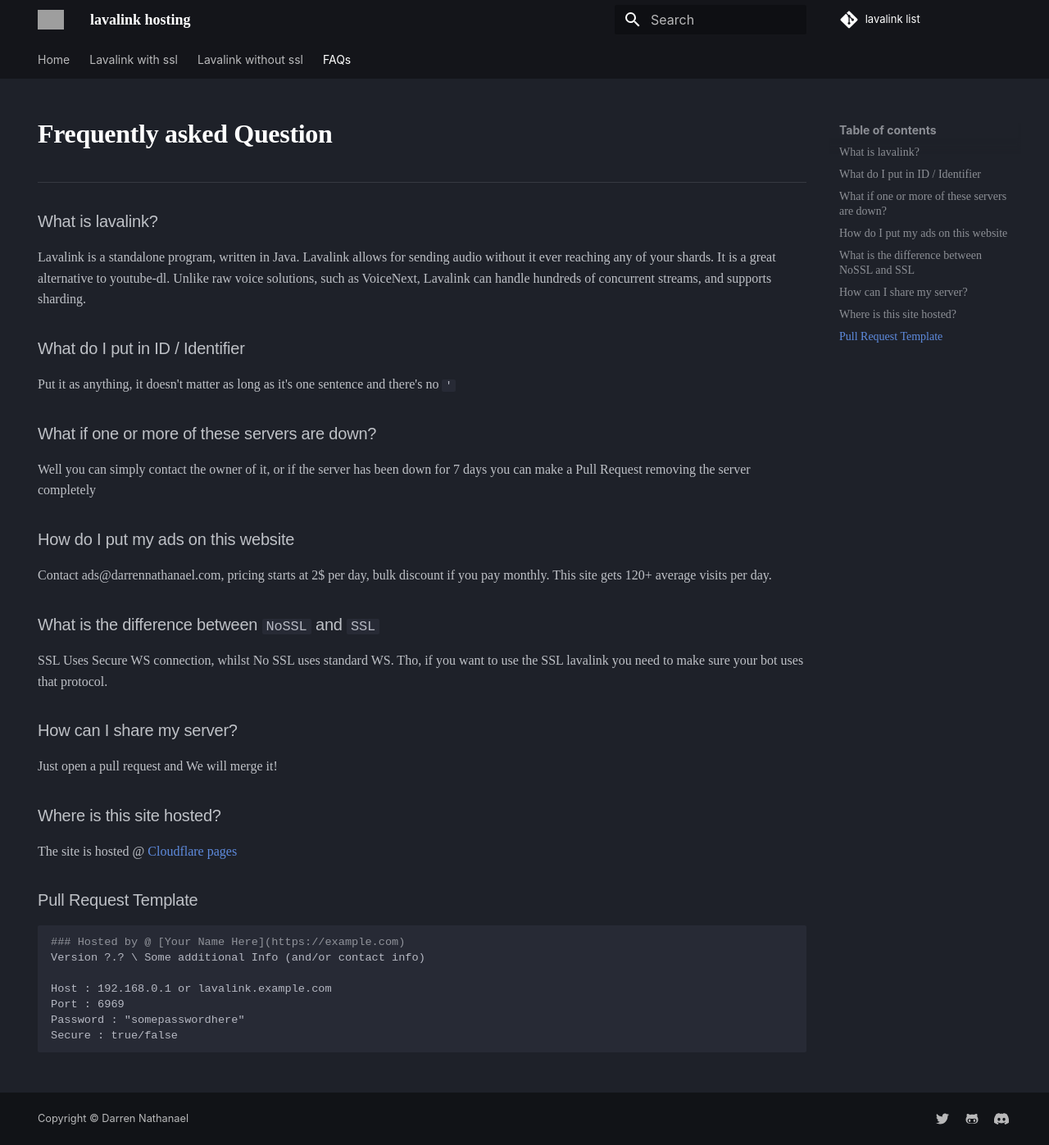
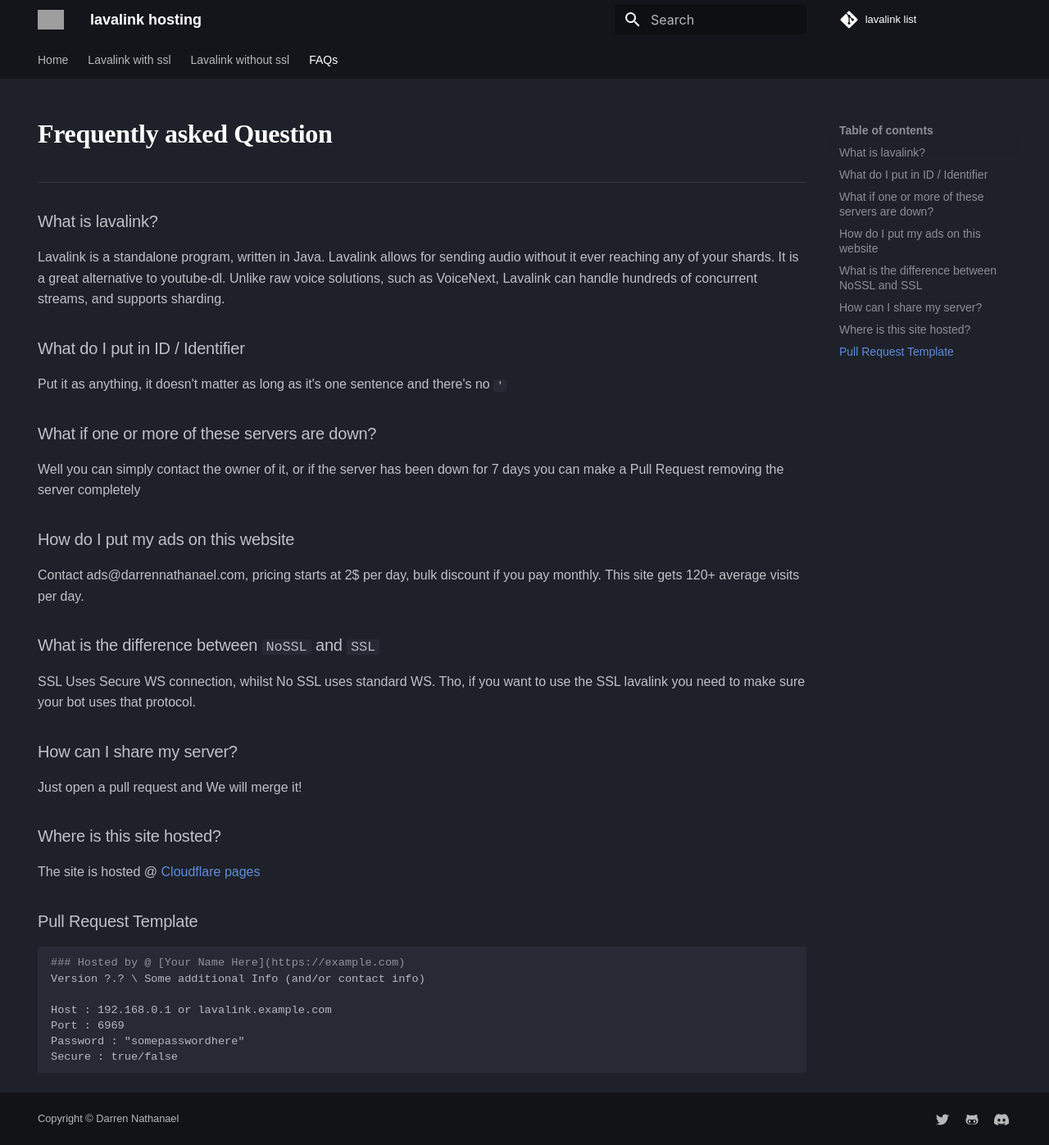
Before and after one commit to DarrenOfficial/lavalink-list, an MkDocs documentation site: the page built from docs/FAQ/frequently-asked-questions.md, in a window 1280 px wide and 1397 px high. Shown: the whole window at 82% size. Built offline with MkDocs 1.6.1 and Material for MkDocs 9.7.7, drawn with Linux system fonts in a browser that asks for light colours; some web fonts are replaced; comment, search, counter and statistics services are not loaded; a style sheet for code colours, icons or effects is not loaded; grey boxes are pictures that could not be loaded.

Commit message:
Fix Text Rendering IOS

```diff
--- a/overrides/main.html
+++ b/overrides/main.html
@@ -19,13 +19,25 @@
 }
  body {
      margin-bottom: 10px;
-     text-rendering: auto;
+  font-family: "Gotham SSm A", "Gotham SSm B", -apple-system Helvetica, Arial, sans-serif, "Apple Color Emoji", "Segoe UI Emoji", "Segoe UI Symbol", "Noto Color Emoji";
+  overflow-x: hidden;
+  text-rendering: auto;
+  -webkit-font-smoothing: antialiased;
+  -moz-osx-font-smoothing: grayscale;
 }
  p {
-     font-family: "Gotham SSm A", "Gotham SSm B";
+     font-family: "Gotham SSm A", "Gotham SSm B", -apple-system Helvetica, Arial, sans-serif, "Apple Color Emoji", "Segoe UI Emoji", "Segoe UI Symbol", "Noto Color Emoji";
+  overflow-x: hidden;
+  text-rendering: auto;
+  -webkit-font-smoothing: antialiased;
+  -moz-osx-font-smoothing: grayscale;
 }
  .md-ellipsis {
-     font-family: "Gotham SSm A", "Gotham SSm B";
+     font-family: "Gotham SSm A", "Gotham SSm B", -apple-system Helvetica, Arial, sans-serif, "Apple Color Emoji", "Segoe UI Emoji", "Segoe UI Symbol", "Noto Color Emoji";
+  overflow-x: hidden;
+  text-rendering: auto;
+  -webkit-font-smoothing: antialiased;
+  -moz-osx-font-smoothing: grayscale;
 }
 h1,
 h2,
@@ -33,7 +45,11 @@ h3,
 h4,
 h5,
 h6 {
-  font-family:"Gotham SSm A", "Gotham SSm B", -apple-system Helvetica, Arial, sans-serif, "Apple Color Emoji", "Segoe UI Emoji", "Segoe UI Symbol", "Noto Color Emoji";
+font-family: "Gotham SSm A", "Gotham SSm B", -apple-system Helvetica, Arial, sans-serif, "Apple Color Emoji", "Segoe UI Emoji", "Segoe UI Symbol", "Noto Color Emoji";
+  overflow-x: hidden;
+  text-rendering: auto;
+  -webkit-font-smoothing: antialiased;
+  -moz-osx-font-smoothing: grayscale;
   line-height:1.1;
   font-weight:700;
 }
@@ -41,7 +57,12 @@ h4 {
   font-size:21px
 }
  md-header__topic {
-     font-family: "Gotham SSm A", "Gotham SSm B";
+     font-family: "Gotham SSm A", "Gotham SSm B", -apple-system Helvetica, Arial, sans-serif, "Apple Color Emoji", "Segoe UI Emoji", "Segoe UI Symbol", "Noto Color Emoji";
+  overflow-x: hidden;
+  text-rendering: auto;
+  -webkit-font-smoothing: antialiased;
+  -moz-osx-font-smoothing: grayscale;
+  font-weight: 300;
 }
  code {
      font-family: 'JetBrains Mono', monospace;
```
